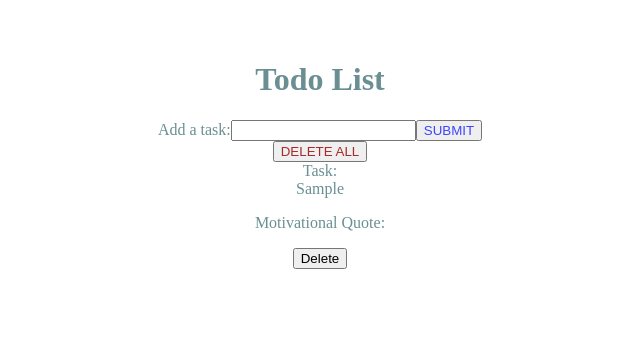
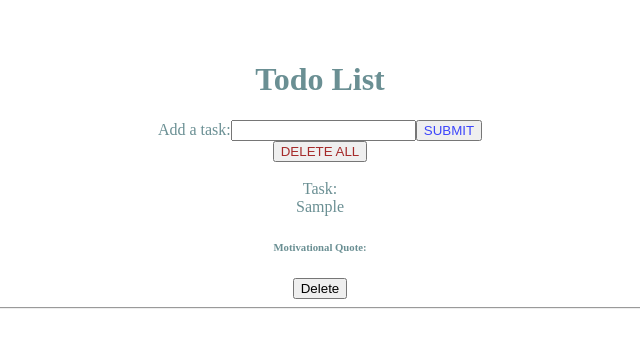
Before and after one commit to tomfyfe85/todo_list_React_js, a React (Vite) app: page / in a window 1280 px wide. Both pictures are taken after typing "Sample" into the empty fields and a click on the button "SUBMIT". Shown: the top 348 px of the page, without its empty margins (320-960 px from the left). Built offline with nearby package versions, Linux system fonts and the light colour scheme; no server answers.

Commit message:
added <hr/> tag to Todo.jsx

```diff
--- a/src/components/MotivationQuote.jsx
+++ b/src/components/MotivationQuote.jsx
@@ -16,8 +16,7 @@ const MotivationQuote = () => {
 
   return (
     <>
-      <p>Motivational Quote:<br/> {quote.content}</p>
-      <p></p>
+      <h6>Motivational Quote:<br/> {quote.content}</h6>
     </>
   );
 };
--- a/src/components/Todo.jsx
+++ b/src/components/Todo.jsx
@@ -14,14 +14,12 @@ const Todo = ({ id, todo, todos, setTodos }) => {
 
   return (
     <>
-      <div>
+      <br/>
         Task:
         <br /> {todo}
-      </div>
-      <div>
         <MotivationQuote />
-      </div>
       <button onClick={() => deleteTodo(id, todos, setTodos)}>Delete</button>
+      <hr/>
     </>
   );
 };
```
